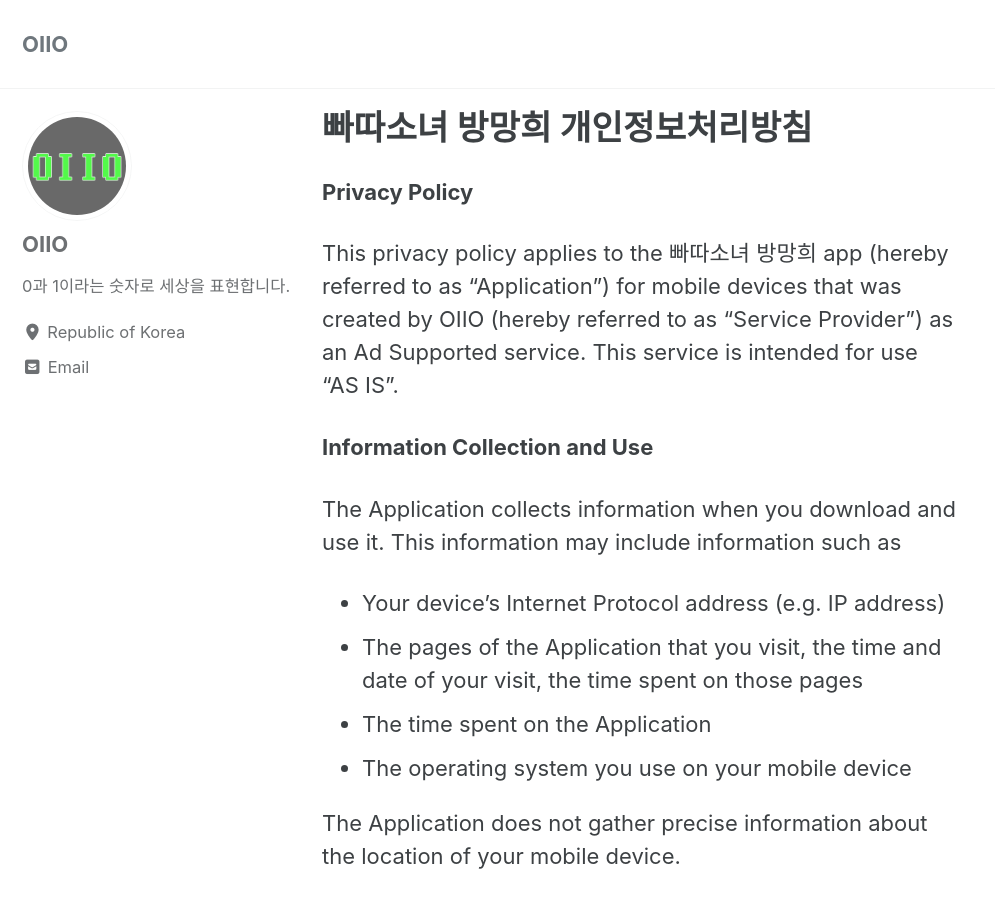
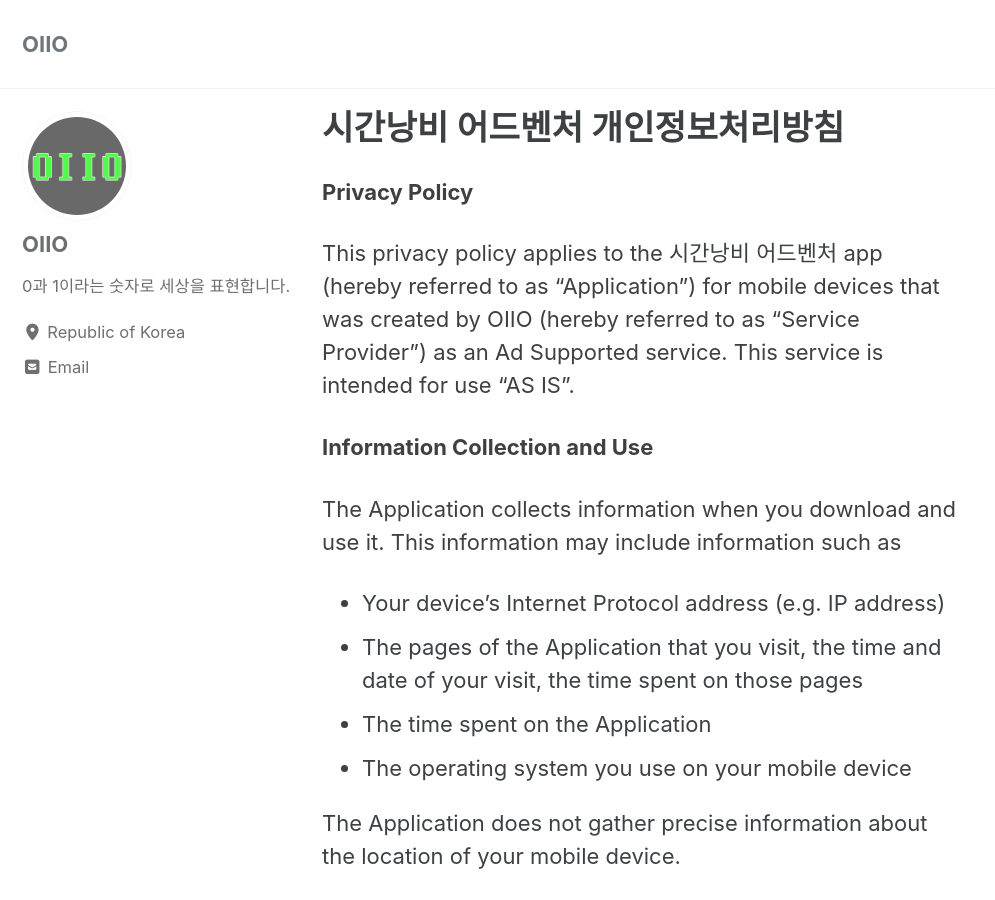
Before and after one commit to gfx3oiio/gfx3oiio.github.io, a Jekyll site: the page built from _posts/2025-10-15-시간낭비-어드벤처-개인정보처리방침.md, in a window 1280 px wide and 900 px high. Shown: the whole window, without its empty margins (0-995 px from the left). Built offline with Jekyll 4.4.1, drawn with Linux system fonts in a browser that asks for light colours; cached includes are drawn as plain includes; some of the changed text lies outside the part shown.

Commit message:
2025-10-15

```diff
--- a/_posts/2025-09-27-빠따소녀-방망희-개인정보처리방침.md
+++ b/_posts/2025-10-15-시간낭비-어드벤처-개인정보처리방침.md
@@ -1,18 +1,18 @@
 ---
 published: true
-title: "빠따소녀 방망희 개인정보처리방침"
+title: "시간낭비 어드벤처 개인정보처리방침"
 categories:
   - Privacy Policy
 tags:
   - Privacy Policy
 
-date: 2025-09-27
-last_modified_at: 2025-09-27
+date: 2025-10-15
+last_modified_at: 2025-10-15
 comments: false
 ---
 **Privacy Policy**
 
-This privacy policy applies to the 빠따소녀 방망희 app (hereby referred to as "Application") for mobile devices that was created by OIIO (hereby referred to as "Service Provider") as an Ad Supported service. This service is intended for use "AS IS".
+This privacy policy applies to the 시간낭비 어드벤처 app (hereby referred to as "Application") for mobile devices that was created by OIIO (hereby referred to as "Service Provider") as an Ad Supported service. This service is intended for use "AS IS".
 
 **Information Collection and Use**
 
```
Also changed, not shown: other parts of _posts/2025-10-15-시간낭비-어드벤처-개인정보처리방침.md (+1 -1 lines).
